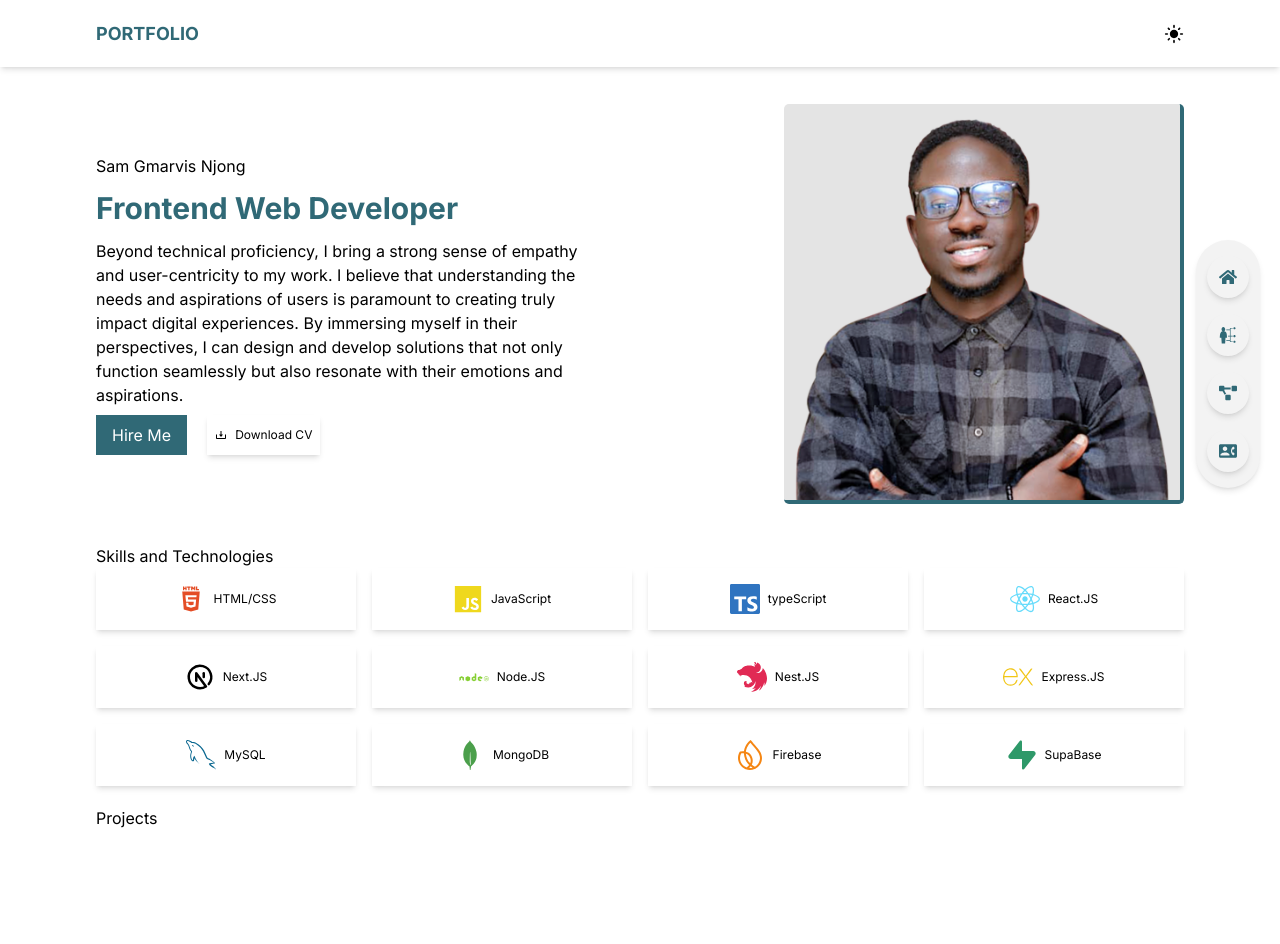
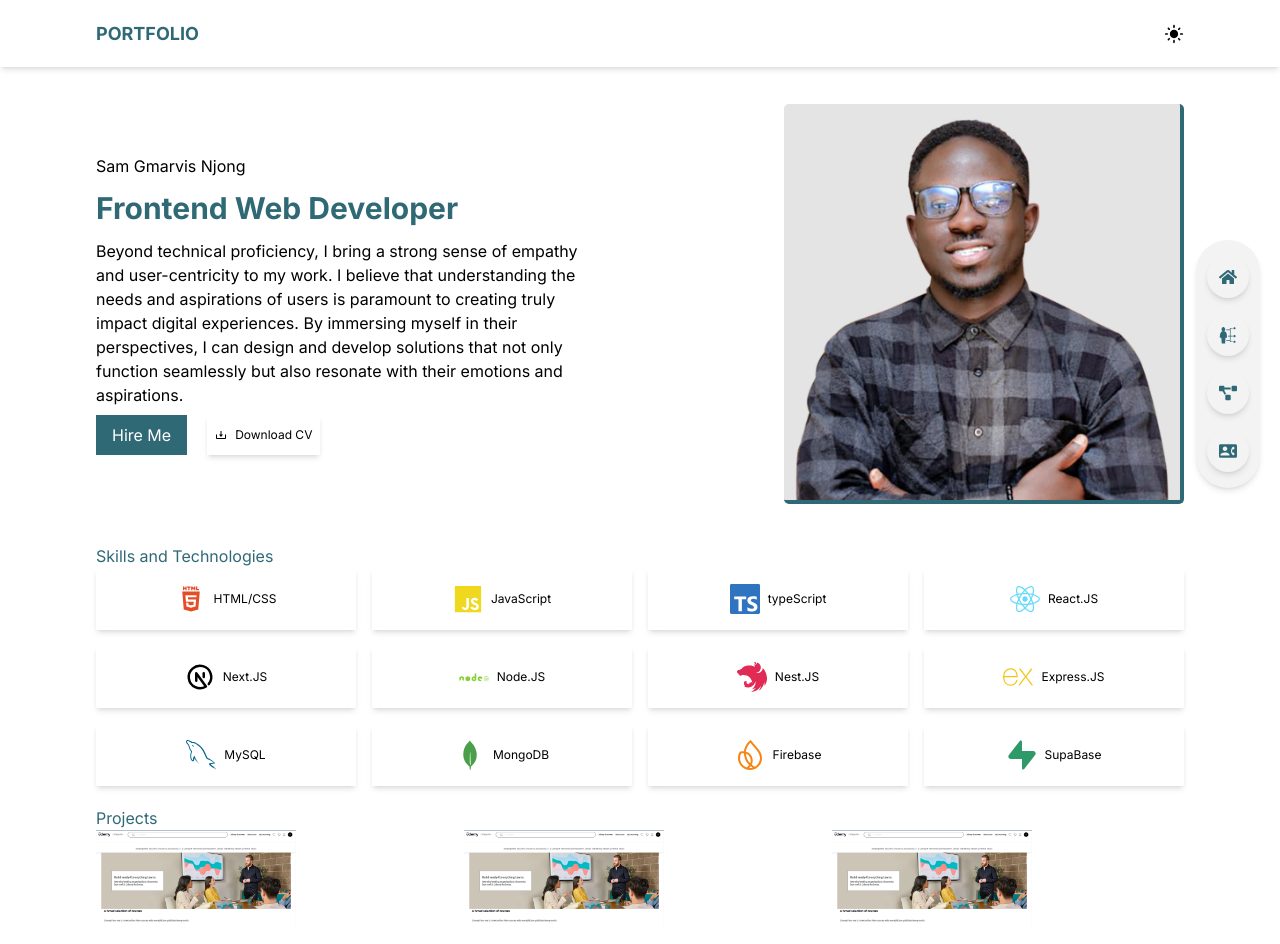
Before and after one commit to Gmarvis/gmarvis_portfolio, a Next.js app: page / in a window 1280 px wide. Shown: the top 944 px of the page. Before the commit the page ends 830 px from the top, so only its background shows below. Built offline with nearby package versions, Linux system fonts and the light colour scheme.

Commit message:
started working on projects section

```diff
--- a/data.ts
+++ b/data.ts
@@ -1,7 +1,81 @@
-export const prooducts = [
+export const projectData = [
   {
-    name: "",
-    description: "",
-    image: "",
+    name: "Udemy Clone",
+    short_title: "Online Learning platform",
+    description:
+      "An Online E-leaning implementation of udemy where users can signup and purchase and take courses, aslo user can signup to become instuctors where they create and host their courses",
+    image: "/udemy.png",
+    link: "https://udemy-clone-frontend-five.vercel.app/",
+    technology: ["Nextjs", "Nestjs", "Fibase", "MongoDb"],
+    demo: {
+      email: "test@gmail.com",
+      password: "test123",
+    },
+  },
+
+  {
+    name: "Udemy Clone",
+    short_title: "Online Learning platform",
+    description:
+      "An Online E-leaning implementation of udemy where users can signup and purchase and take courses, aslo user can signup to become instuctors where they create and host their courses",
+    image: "/udemy.png",
+    link: "https://udemy-clone-frontend-five.vercel.app/",
+    technology: ["Nextjs", "Nestjs", "Fibase", "MongoDb"],
+    demo: {
+      email: "test@gmail.com",
+      password: "test123",
+    },
+  },
+  {
+    name: "Udemy Clone",
+    short_title: "Online Learning platform",
+    description:
+      "An Online E-leaning implementation of udemy where users can signup and purchase and take courses, aslo user can signup to become instuctors where they create and host their courses",
+    image: "/udemy.png",
+    link: "https://udemy-clone-frontend-five.vercel.app/",
+    technology: ["Nextjs", "Nestjs", "Fibase", "MongoDb"],
+    demo: {
+      email: "test@gmail.com",
+      password: "test123",
+    },
+  },
+  {
+    name: "Udemy Clone",
+    short_title: "Online Learning platform",
+    description:
+      "An Online E-leaning implementation of udemy where users can signup and purchase and take courses, aslo user can signup to become instuctors where they create and host their courses",
+    image: "/udemy.png",
+    link: "https://udemy-clone-frontend-five.vercel.app/",
+    technology: ["Nextjs", "Nestjs", "Fibase", "MongoDb"],
+    demo: {
+      email: "test@gmail.com",
+      password: "test123",
+    },
+  },
+  {
+    name: "Udemy Clone",
+    short_title: "Online Learning platform",
+    description:
+      "An Online E-leaning implementation of udemy where users can signup and purchase and take courses, aslo user can signup to become instuctors where they create and host their courses",
+    image: "/udemy.png",
+    link: "https://udemy-clone-frontend-five.vercel.app/",
+    technology: ["Nextjs", "Nestjs", "Fibase", "MongoDb"],
+    demo: {
+      email: "test@gmail.com",
+      password: "test123",
+    },
+  },
+  {
+    name: "Udemy Clone",
+    short_title: "Online Learning platform",
+    description:
+      "An Online E-leaning implementation of udemy where users can signup and purchase and take courses, aslo user can signup to become instuctors where they create and host their courses",
+    image: "/udemy.png",
+    link: "https://udemy-clone-frontend-five.vercel.app/",
+    technology: ["Nextjs", "Nestjs", "Fibase", "MongoDb"],
+    demo: {
+      email: "test@gmail.com",
+      password: "test123",
+    },
   },
 ];
--- a/src/app/page.tsx
+++ b/src/app/page.tsx
@@ -17,6 +17,7 @@ import { SiFirebase } from "react-icons/si";
 import { RiSupabaseFill } from "react-icons/ri";
 import { BiDownload } from "react-icons/bi";
 import FloatingSideBar from "@/components/FloatingSideBar";
+import Projects from "@/components/Projects";
 export default function Home() {
   const skills = [
     {
@@ -206,7 +207,7 @@ export default function Home() {
           </div>
         </div>
         <div id="skills" className="skills px-24 mobile:max-sm:px-5 mb-5">
-          <h3>Skills and Technologies</h3>
+          <h3 className=" text-themecolor">Skills and Technologies</h3>
           <div className="grid w-full grid-cols-4 gap-4">
             {skills.map((skill, i) => (
               <div
@@ -221,7 +222,10 @@ export default function Home() {
         </div>
 
         <div className="projects px-24 mobile:max-sm:px-5">
-          <h3>Projects</h3>
+          <h3 className=" text-themecolor">Projects</h3>
+          <div className="flex justify-center items-center">
+            <Projects />
+          </div>
         </div>
       </div>
       <div className="fixed top-[30vh] right-5 mobile:max-sm:hidden">
--- /dev/null
+++ b/src/components/Projects.tsx
@@ -0,0 +1,22 @@
+import React from "react";
+import Image from "next/image";
+import { projectData } from "../../data";
+
+function Projects() {
+  return (
+    <div className="grid w-full grid-cols-3 mobile:max-sm:grid-cols-1 gap-4">
+      {projectData.map((project, i) => (
+        <div key={i}>
+          <Image
+            src={project.image}
+            width={200}
+            height={200}
+            alt={project.name + ` image`}
+          />
+        </div>
+      ))}
+    </div>
+  );
+}
+
+export default Projects;
```
Also changed, not shown: public/udemy.png (added).
